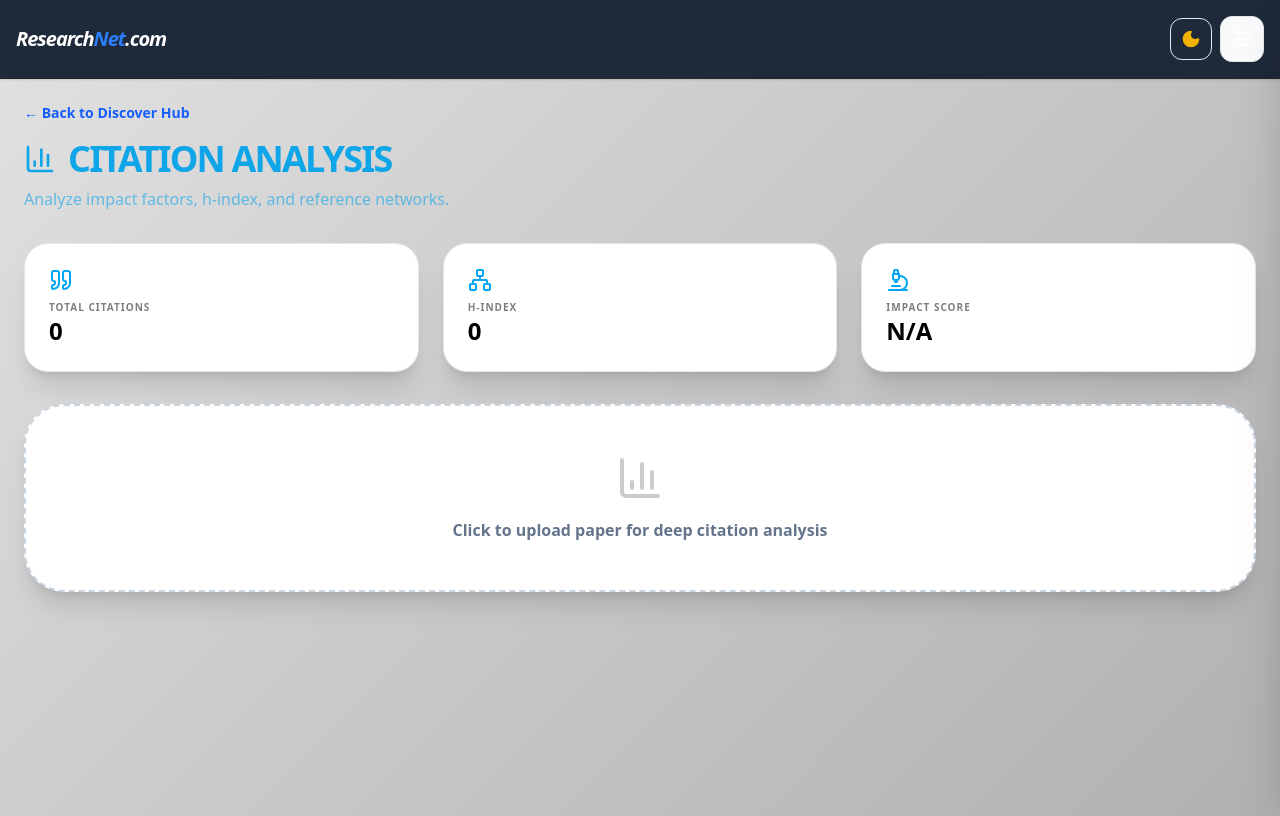
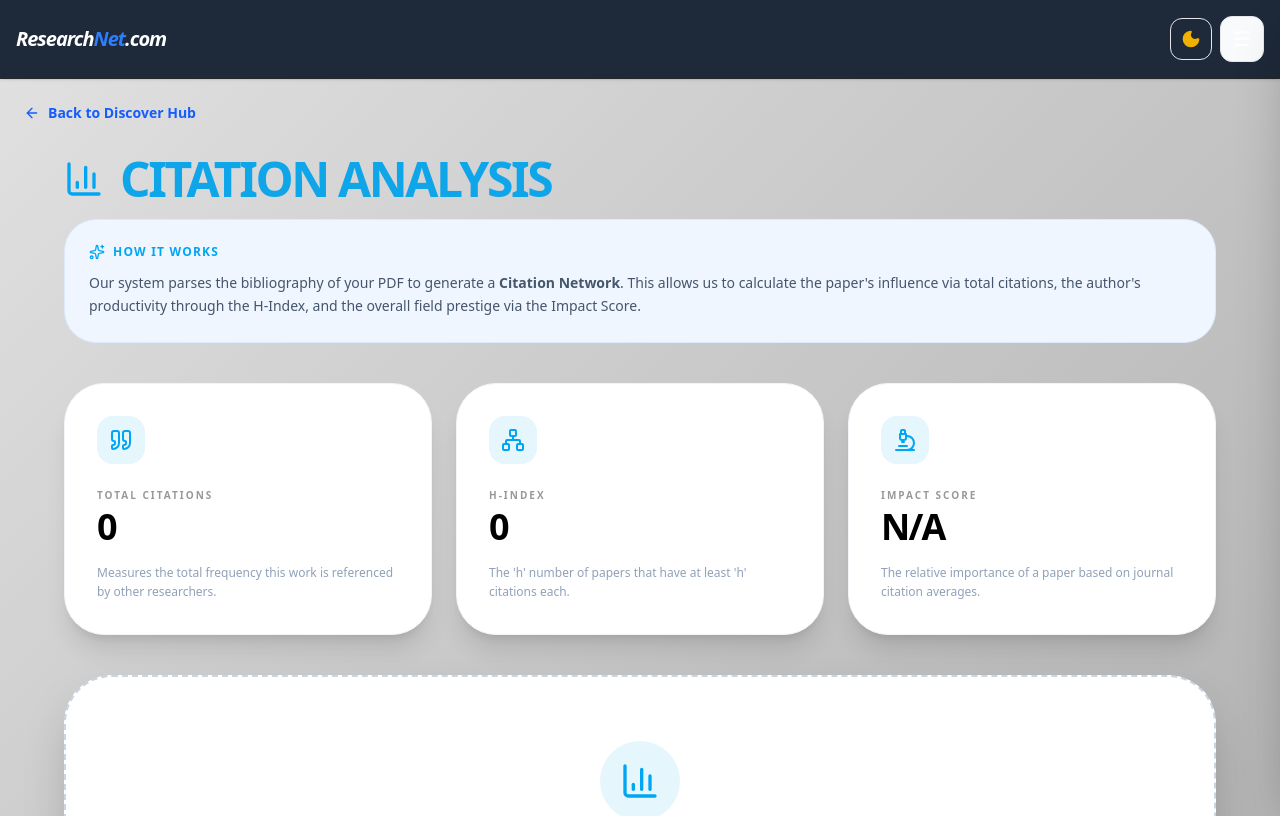
Before and after one commit to SadiaBhaks/ResearchNet.com, a Next.js app: page /analysis in a window 1280 px wide. Shown: the top 816 px of the page. Built offline with nearby package versions, Linux system fonts and the light colour scheme; no server answers.

Commit message:
analysis fix

```diff
--- a/src/app/(sideBarResearch)/analysis/page.tsx
+++ b/src/app/(sideBarResearch)/analysis/page.tsx
@@ -1,18 +1,23 @@
 "use client";
 
 import { useState, useRef } from "react";
-import { BarChart3, Quote, Network, Microscope, Upload, Loader2, FileCheck } from "lucide-react";
+import {
+  BarChart3, Quote, Network, Microscope,
+  Loader2, FileCheck, Sparkles, ArrowLeft
+} from "lucide-react";
 import { useDarkMode } from "@/components/DarkModeContext";
-import { primaryGradient, secondaryColor, textColor } from "@/theme/theme";
+import { primaryGradient, secondaryColor } from "@/theme/theme";
 import toast, { Toaster } from "react-hot-toast";
 import Link from "next/link";
 
-/** * MetricCard Props Interface to fix the "Unexpected any" linting error
+/** * Props Interface for the Metric Card
+ * Includes description to help users understand the data
  */
 interface MetricCardProps {
   icon: React.ReactNode;
   label: string;
   value: string | number;
+  description: string;
   darkMode: boolean;
 }
 
@@ -27,14 +32,16 @@ export default function CitationAnalysis() {
   const handleFileUpload = async (e: React.ChangeEvent<HTMLInputElement>) => {
     const file = e.target.files?.[0];
     if (!file) return;
-    if (file.type !== "application/pdf") return toast.error("Please upload a PDF file.");
+    if (file.type !== "application/pdf") {
+      return toast.error("Please upload a PDF file.");
+    }
 
     setFileName(file.name);
     setIsAnalyzing(true);
     const toastId = toast.loading("Analyzing citations...");
 
     try {
-
+      // Simulate API call for citation extraction
       await new Promise(resolve => setTimeout(resolve, 2000));
 
       setMetrics({
@@ -45,7 +52,6 @@ export default function CitationAnalysis() {
 
       toast.success("Analysis Complete!", { id: toastId });
     } catch (err: unknown) {
-
       console.error(err);
       toast.error("Analysis failed. Try again.", { id: toastId });
     } finally {
@@ -58,31 +64,68 @@ export default function CitationAnalysis() {
          style={{ background: darkMode ? primaryGradient.dark : primaryGradient.light }}>
       <Toaster position="top-center" />
 
-      <div>
+      {/* Navigation Header */}
+      <div className="mb-8">
         <Link
           href="/research"
-          className="text-blue-600 text-sm font-bold flex items-center gap-2 mb-4 hover:underline"
+          className={`group flex items-center gap-2 text-sm font-bold transition-all ${
+            darkMode ? 'text-sky-400 hover:text-sky-300' : 'text-blue-600 hover:text-blue-800'
+          }`}
         >
-          ← Back to Discover Hub
+          <ArrowLeft size={16} className="group-hover:-translate-x-1 transition-transform" />
+          Back to Discover Hub
         </Link>
       </div>
 
-      <div className="flex flex-col gap-2 mb-8">
-        <h1 className="text-4xl font-black  tracking-tighter flex items-center gap-3"
+      <div className="max-w-6xl mx-auto">
+        {/* Header Section */}
+        <div className="flex flex-col gap-4 mb-10">
+          <h1 className="text-5xl font-black tracking-tighter flex items-center gap-4"
               style={{ color: darkMode ? secondaryColor.dark : secondaryColor.light }}>
-          <BarChart3 size={32} /> CITATION ANALYSIS
+            <BarChart3 size={40} className="text-sky-500" />
+            CITATION ANALYSIS
           </h1>
-        <p className="opacity-60 font-medium" style={{ color: darkMode ? secondaryColor.dark : secondaryColor.light }}>
-          Analyze impact factors, h-index, and reference networks.
+
+          <div className={`p-6 rounded-[2rem] border transition-all ${
+            darkMode ? 'bg-white/5 border-white/10 text-white/70' : 'bg-blue-50 border-blue-100 text-slate-600'
+          }`}>
+            <h2 className="text-xs font-black uppercase tracking-widest mb-3 flex items-center gap-2 text-sky-500">
+              <Sparkles size={16} /> How it works
+            </h2>
+            <p className="text-sm leading-relaxed">
+              Our system parses the bibliography of your PDF to generate a <strong>Citation Network</strong>.
+              This allows us to calculate the paper's influence via total citations, the author's productivity
+              through the H-Index, and the overall field prestige via the Impact Score.
             </p>
           </div>
-
-      <div className="grid grid-cols-1 md:grid-cols-3 gap-6">
-        <MetricCard icon={<Quote />} label="Total Citations" value={metrics.citations} darkMode={darkMode} />
-        <MetricCard icon={<Network />} label="H-Index" value={metrics.hIndex} darkMode={darkMode} />
-        <MetricCard icon={<Microscope />} label="Impact Score" value={metrics.impact} darkMode={darkMode} />
         </div>
 
+        {/* Metrics Grid */}
+        <div className="grid grid-cols-1 md:grid-cols-3 gap-6 mb-10">
+          <MetricCard
+            icon={<Quote size={24} />}
+            label="Total Citations"
+            value={metrics.citations}
+            description="Measures the total frequency this work is referenced by other researchers."
+            darkMode={darkMode}
+          />
+          <MetricCard
+            icon={<Network size={24} />}
+            label="H-Index"
+            value={metrics.hIndex}
+            description="The 'h' number of papers that have at least 'h' citations each."
+            darkMode={darkMode}
+          />
+          <MetricCard
+            icon={<Microscope size={24} />}
+            label="Impact Score"
+            value={metrics.impact}
+            description="The relative importance of a paper based on journal citation averages."
+            darkMode={darkMode}
+          />
+        </div>
+
+        {/* Upload Zone */}
         <input
           type="file"
           ref={fileInputRef}
@@ -93,36 +136,62 @@ export default function CitationAnalysis() {
 
         <div
           onClick={() => fileInputRef.current?.click()}
-        className={`mt-8 p-12 rounded-[2.5rem] border-2 border-dashed flex flex-col items-center justify-center cursor-pointer transition-all hover:border-sky-500 group ${
-          darkMode ? "border-white/10 bg-slate-900/40 shadow-inner" : "border-slate-300 bg-white shadow-xl"
+          className={`p-16 rounded-[3rem] border-2 border-dashed flex flex-col items-center justify-center cursor-pointer transition-all hover:scale-[1.01] group ${
+            darkMode
+              ? "border-white/10 bg-slate-900/40 hover:border-sky-500/50 hover:bg-slate-900/60"
+              : "border-slate-300 bg-white shadow-2xl hover:border-blue-400"
           }`}
         >
           {isAnalyzing ? (
-          <Loader2 size={48} className="animate-spin text-sky-500 mb-4" />
+            <div className="flex flex-col items-center">
+              <Loader2 size={60} className="animate-spin text-sky-500 mb-6" />
+              <span className="text-sky-500 font-black animate-pulse">ANALYZING METADATA...</span>
+            </div>
           ) : fileName ? (
-          <FileCheck size={48} className="text-emerald-500 mb-4" />
+            <div className="flex flex-col items-center text-center">
+              <FileCheck size={60} className="text-emerald-500 mb-4" />
+              <p className="text-lg font-bold text-emerald-500">Ready: {fileName}</p>
+              <p className="text-xs opacity-50 mt-2">Click to change file</p>
+            </div>
           ) : (
-          <BarChart3 size={48} className="mb-4 opacity-20 group-hover:opacity-100 group-hover:text-sky-500 transition-all" />
+            <div className="flex flex-col items-center text-center">
+              <div className="w-20 h-20 rounded-full bg-sky-500/10 flex items-center justify-center mb-6 group-hover:bg-sky-500/20 transition-all">
+                <BarChart3 size={40} className="text-sky-500" />
+              </div>
+              <p className="text-xl font-black tracking-tight mb-2" style={{ color: darkMode ? "#fff" : "#1e293b" }}>
+                Upload Paper for Analysis
+              </p>
+              <p className="text-sm opacity-50 max-w-xs mx-auto">
+                Drop your PDF here to extract deep citation metrics and reference scores.
+              </p>
+            </div>
           )}
-
-        <p className="font-bold text-center" style={{ color: darkMode ? "#94a3b8" : "#64748b" }}>
-          {isAnalyzing ? "Processing Research Metadata..." :
-           fileName ? `File: ${fileName}` :
-           "Click to upload paper for deep citation analysis"}
-        </p>
+        </div>
       </div>
     </div>
   );
 }
 
-function MetricCard({ icon, label, value, darkMode }: MetricCardProps) {
+/**
+ * MetricCard Sub-component
+ */
+function MetricCard({ icon, label, value, description, darkMode }: MetricCardProps) {
   return (
-    <div className={`p-6 rounded-3xl border transition-all hover:scale-[1.02] ${
-      darkMode ? "bg-slate-900 border-white/10 text-white shadow-2xl" : "bg-white border-slate-200 shadow-xl"
+    <div className={`p-8 rounded-[2.5rem] border transition-all hover:translate-y-[-4px] group ${
+      darkMode
+        ? "bg-slate-900 border-white/10 text-white shadow-2xl hover:border-sky-500/30"
+        : "bg-white border-slate-100 shadow-xl hover:shadow-2xl"
     }`}>
-      <div className="text-sky-500 mb-2">{icon}</div>
-      <p className="text-[10px] font-black uppercase tracking-widest opacity-50">{label}</p>
-      <h3 className="text-2xl font-black">{value}</h3>
+      <div className="w-12 h-12 rounded-2xl bg-sky-500/10 flex items-center justify-center text-sky-500 mb-6 group-hover:scale-110 transition-transform">
+        {icon}
+      </div>
+      <p className="text-[10px] font-black uppercase tracking-[0.2em] opacity-40 mb-1">{label}</p>
+      <h3 className="text-4xl font-black mb-4 tracking-tighter">{value}</h3>
+      <p className={`text-xs leading-relaxed font-medium transition-opacity ${
+        darkMode ? "text-white/40 group-hover:text-white/80" : "text-slate-400 group-hover:text-slate-600"
+      }`}>
+        {description}
+      </p>
     </div>
   );
 }
```
Lines whose indentation alone changed are shown as unchanged.
